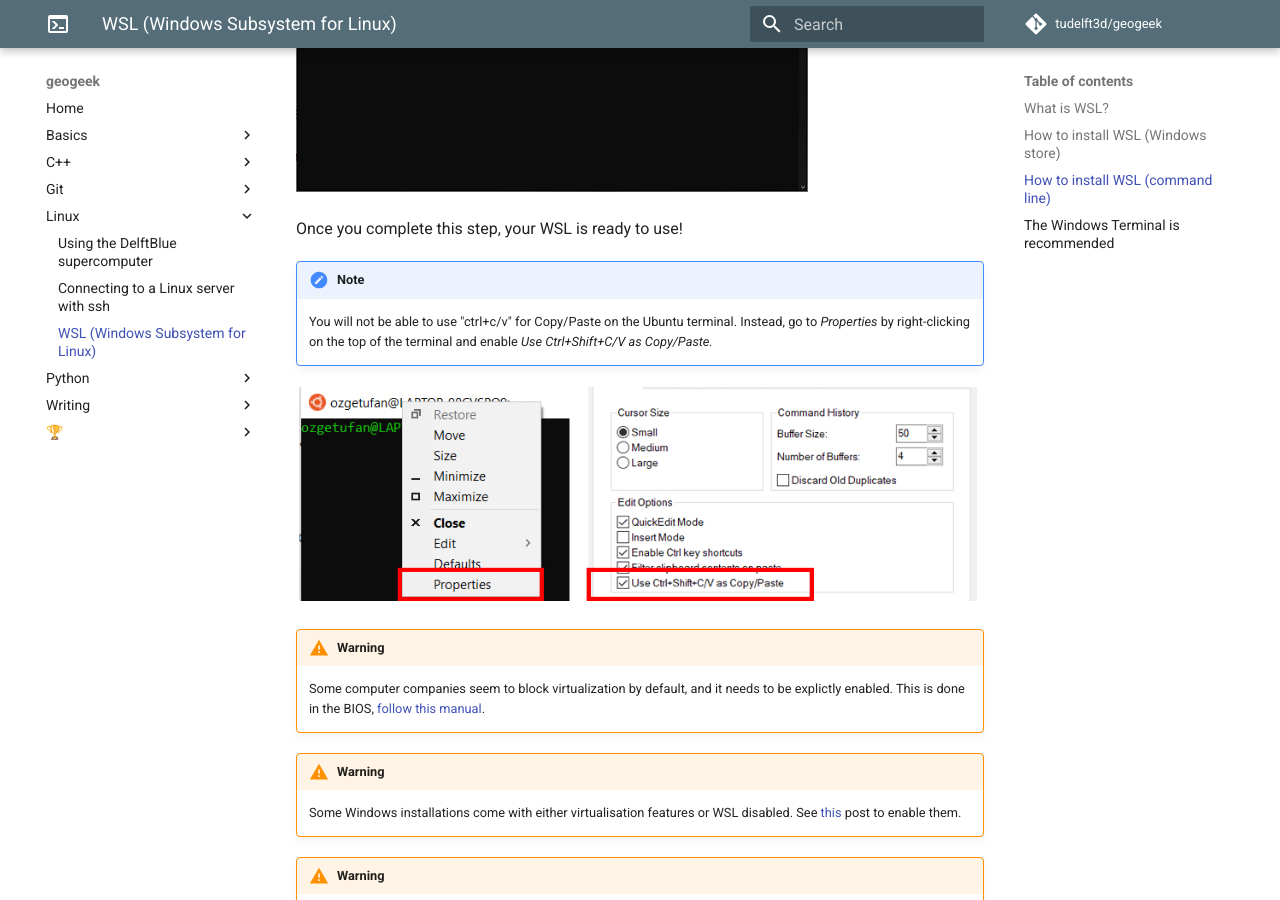
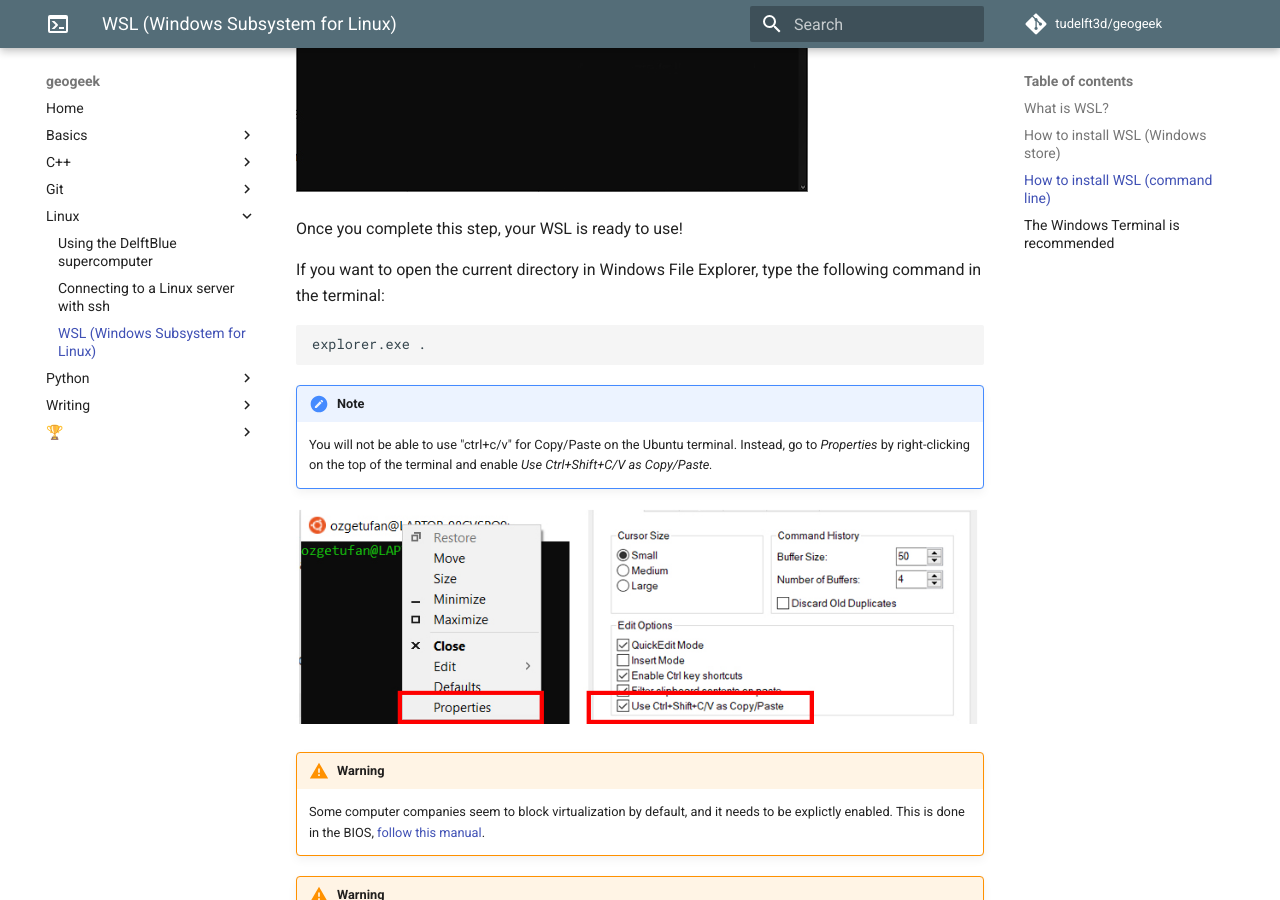
Before and after one commit to tudelft3d/geogeeks, an MkDocs documentation site: the page built from docs/linux/wsl.md, in a window 1280 px wide and 900 px high, scrolled down 1827 px. Built offline with MkDocs 1.6.1 and Material for MkDocs 9.7.7, drawn with Linux system fonts in a browser that asks for light colours; comment, search, counter and statistics services are not loaded.

Commit message:
Add how to open Windows explorer from terminal

````diff
--- a/docs/linux/wsl.md
+++ b/docs/linux/wsl.md
@@ -41,6 +41,12 @@
 
 Once you complete this step, your WSL is ready to use!
 
+If you want to open the current directory in Windows File Explorer, type the following command in the terminal:
+
+```sh
+explorer.exe .
+```
+
 !!! note
 
     You will not be able to use "ctrl+c/v" for Copy/Paste on the Ubuntu terminal. Instead, go to *Properties* by right-clicking on the top of the terminal and enable *Use Ctrl+Shift+C/V as Copy/Paste.*
````
